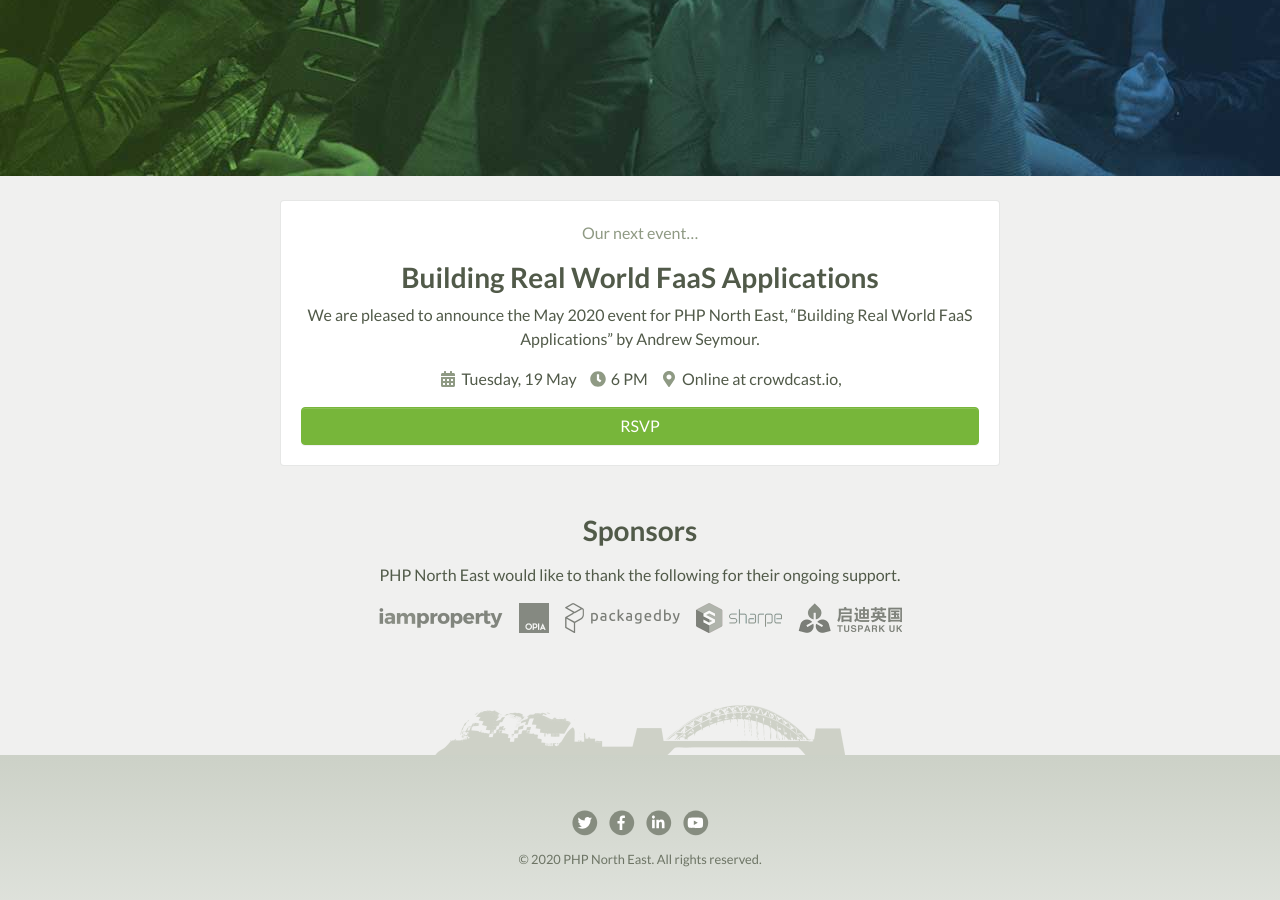
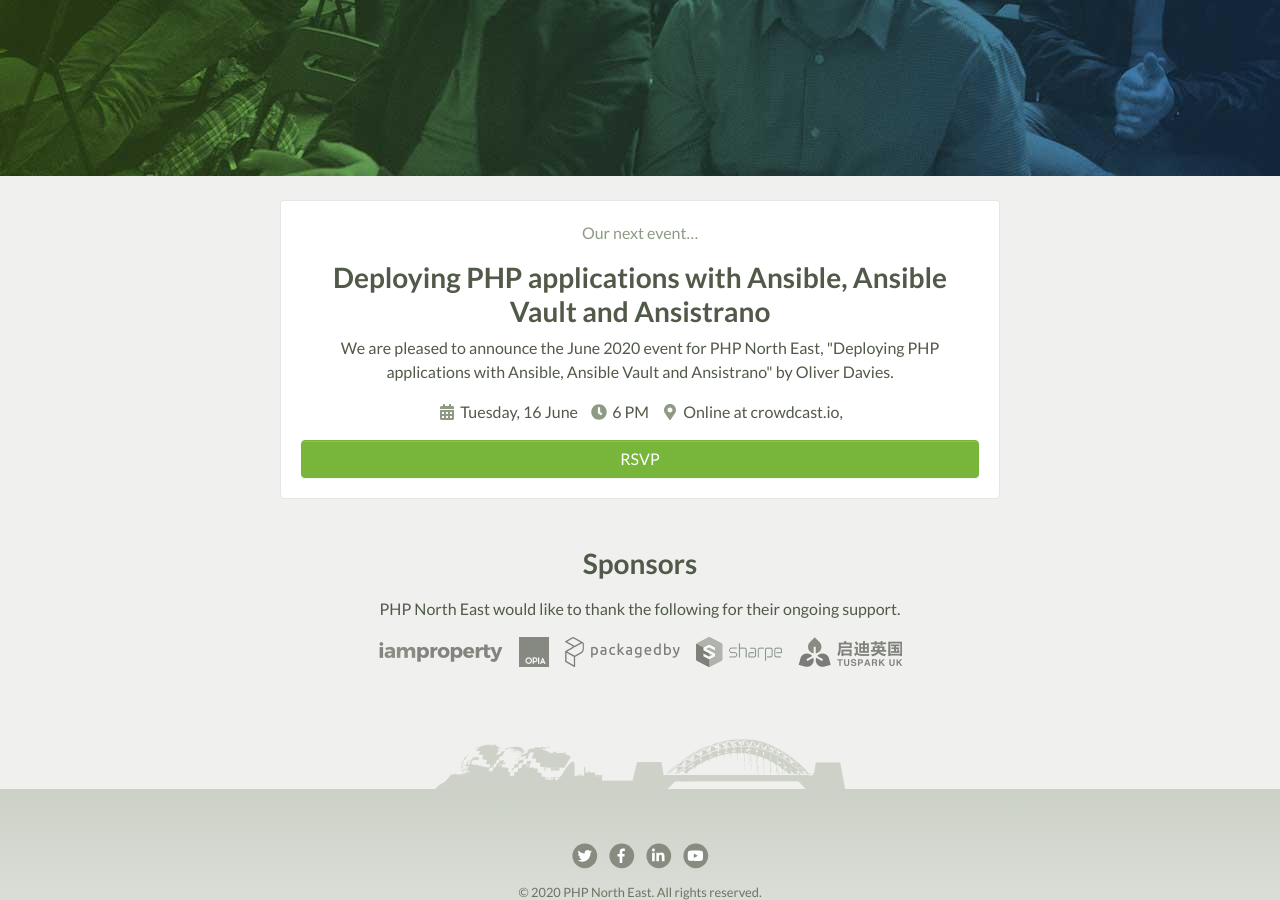
Before and after one commit to phpne/phpne.github.io, a Jekyll site: the page built from index.html, in a window 1280 px wide and 900 px high, scrolled down 528 px. Built offline with Jekyll 4.4.1, drawn with Linux system fonts in a browser that asks for light colours; nearby versions of some CDN libraries; the list of posts is cut into pages by our own code.

Commit message:
Add June event

```diff
--- a/_includes/next-event.html
+++ b/_includes/next-event.html
@@ -2,18 +2,18 @@
   <div class="card card-next-event mx-auto mb-0" itemscope itemtype="http://schema.org/EducationEvent">
     <div class="card-body text-center">
       <p class="text-muted">Our next event&hellip;</p>
-      <h1 class="h3 mb-2" itemprop="name">Building Real World FaaS Applications</h1>
-      <p itemprop="description">We are pleased to announce the May 2020 event for PHP North East, &ldquo;Building Real World FaaS Applications&rdquo; by <span itemprop="performer" itemscope itemtype="http://schema.org/Person"><span itemprop="givenName">Andrew</span> <span itemprop="familyName">Seymour</span></span>.</p>
+      <h1 class="h3 mb-2" itemprop="name">Deploying PHP applications with Ansible, Ansible Vault and Ansistrano</h1>
+      <p itemprop="description">We are pleased to announce the June 2020 event for PHP North East, "Deploying PHP applications with Ansible, Ansible Vault and Ansistrano" by <span itemprop="performer" itemscope itemtype="http://schema.org/Person"><span itemprop="givenName">Oliver</span> <span itemprop="familyName">Davies</span></span>.</p>
       <ul class="list-inline">
         <li class="list-inline-item">
           <span class="sr-only">Date</span>
           <span class="fas fa-fw fa-calendar-alt text-muted"></span>
-          <time datetime="2020-03-17T18:30:00+00:00" itemprop="startDate">Tuesday, 19 May</time>
+          <time datetime="2020-03-17T18:30:00+00:00" itemprop="startDate">Tuesday, 16 June</time>
         </li>
         <li class="list-inline-item">
           <span class="sr-only">Time</span>
           <span class="fas fa-fw fa-clock text-muted"></span>
-          <time datetime="2020-05-19T18:00:00+00:00" itemprop="doorTime">6 PM</time>
+          <time datetime="2020-06-16T18:00:00+00:00" itemprop="doorTime">6 PM</time>
         </li>
         <li class="list-inline-item" itemprop="location" itemscope itemtype="http://schema.org/Place">
           <span class="sr-only">Location</span>
@@ -26,7 +26,7 @@
       <div itemprop="offers" itemscope itemtype="http://schema.org/Offer">
         <meta itemprop="price" content="0.00" />
         <meta itemprop="priceCurrency" content="GBP" />
-        <a class="btn btn-block btn-primary" href="https://www.crowdcast.io/e/phpne-may-2020/register" itemprop="url" rel="external noopener" target="_blank">
+        <a class="btn btn-block btn-primary" href="https://www.crowdcast.io/e/phpne-june2020" itemprop="url" rel="external noopener" target="_blank">
           <span class="btn-text">RSVP</span>
         </a>
       </div>
```
